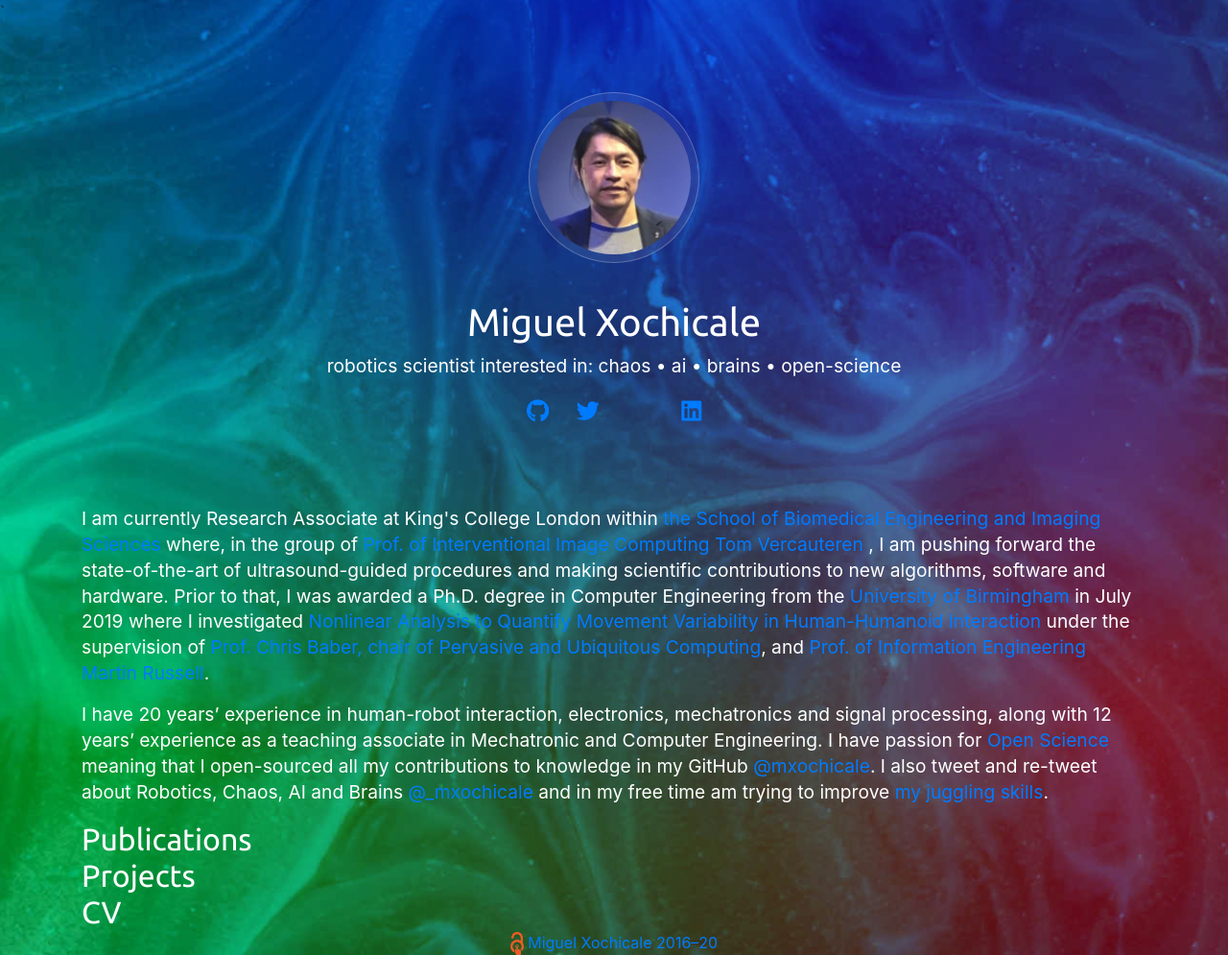
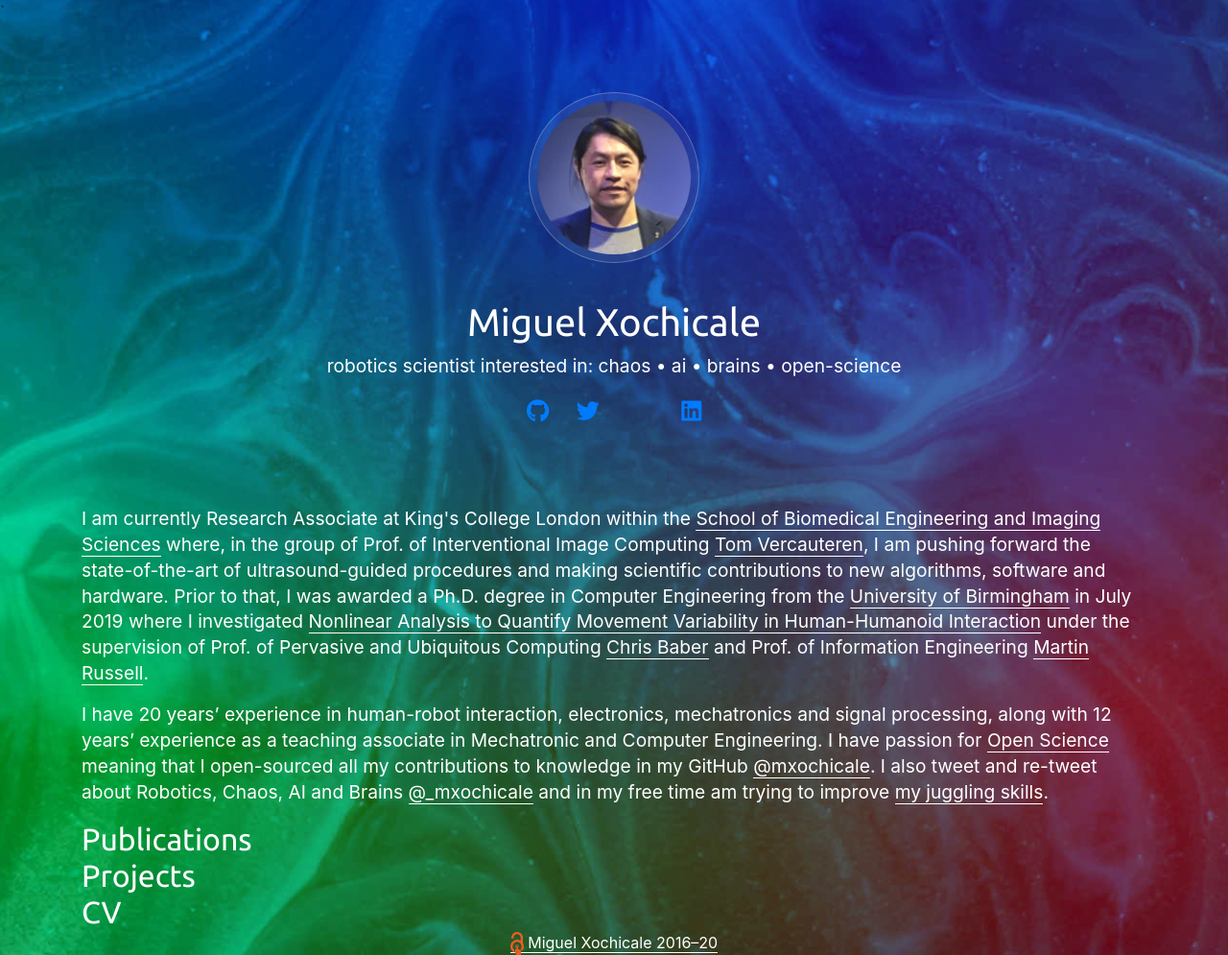
Before and after one commit to mxochicale/mxochicale.github.io, a Jekyll site: the page built from index.html, in a window 1280 px wide. Shown: the whole page at 96% size. Built offline with Jekyll 4.4.1, drawn with Linux system fonts in a browser that asks for light colours; nearby versions of some CDN libraries; comment, search, counter and statistics services are not loaded; a style sheet for code colours, icons or effects is not loaded.

Commit message:
amends to make hyperlinks more visible with the current background

```diff
--- a/_includes/footer.html
+++ b/_includes/footer.html
@@ -1,6 +1,6 @@
 <footer>
 
-    <a href="/license">
+    <a class="white" href="/license">
         <img style="width: 1.25%;" src="/assets/images/various/icon_OAB.png" alt="Open Access Website" />
         <span>
         Miguel Xochicale 2016–{{ site.time | date: '%y' }}
--- a/_includes/me.html
+++ b/_includes/me.html
@@ -1,29 +1,28 @@
 <p>
 I am currently Research Associate at King's College London within
-<a href="https://www.kcl.ac.uk/bmeis">the School of Biomedical Engineering and Imaging Sciences</a>
-where, in the group of <a href="https://sites.google.com/site/tomvercauteren/">
-Prof. of Interventional Image Computing Tom Vercauteren </a>,
+the <a class="white" href="https://www.kcl.ac.uk/bmeis">School of Biomedical Engineering and Imaging Sciences</a>
+where, in the group of Prof. of Interventional Image Computing
+<a class="white" href="https://sites.google.com/site/tomvercauteren/">Tom Vercauteren</a>,
 I am pushing forward the state-of-the-art of ultrasound-guided
 procedures and making scientific contributions to new algorithms,
 software and hardware.
 Prior to that, I was awarded a Ph.D. degree in Computer Engineering
-from the <a href="http://www.birmingham.ac.uk/index.aspx">University of Birmingham</a> in July 2019
-where I investigated <a href="https://mxochicale-phd.github.io/site/">
+from the <a class="white"  href="http://www.birmingham.ac.uk/index.aspx">University of Birmingham</a> in July 2019
+where I investigated <a class="white"  href="https://mxochicale-phd.github.io/site/">
 Nonlinear Analysis to Quantify Movement Variability in Human-Humanoid Interaction</a>
-under the supervision of
-<a href="http://www.birmingham.ac.uk/staff/profiles/eese/baber-chris.aspx">
-Prof. Chris Baber, chair of Pervasive and Ubiquitous Computing</a>, and
-<a href="http://www.birmingham.ac.uk/staff/profiles/eese/russell-martin.aspx">
-Prof. of Information Engineering Martin Russell</a>.
+under the supervision of Prof. of Pervasive and Ubiquitous Computing
+<a class="white"  href="http://www.birmingham.ac.uk/staff/profiles/eese/baber-chris.aspx">Chris Baber</a>
+and Prof. of Information Engineering
+<a class="white"  href="http://www.birmingham.ac.uk/staff/profiles/eese/russell-martin.aspx">Martin Russell</a>.
 </p>
 
 <p>
 I have 20 years’ experience in human-robot interaction, electronics, mechatronics and signal processing,
 along with 12 years’ experience as a teaching associate in Mechatronic and Computer Engineering.
-I have passion for <a href="https://en.wikipedia.org/wiki/Open_science">Open Science</a>
+I have passion for <a class="white"  href="https://en.wikipedia.org/wiki/Open_science">Open Science</a>
 meaning that I open-sourced  all my contributions to knowledge in my GitHub
-<a href="https://github.com/mxochicale">@mxochicale</a>.
+<a class="white"  href="https://github.com/mxochicale">@mxochicale</a>.
 I also tweet and re-tweet about Robotics, Chaos, AI and Brains
-<a href="https://twitter.com/_mxochicale">@_mxochicale</a>
-and in my free time am trying to improve <a href=/assets/images/avatar/mapx_april2016.jpg>my juggling skills</a>.
+<a class="white" href="https://twitter.com/_mxochicale">@_mxochicale</a>
+and in my free time am trying to improve <a class="white" href=/assets/images/avatar/mapx_april2016.jpg>my juggling skills</a>.
 </p>
--- a/_includes/print_research.html
+++ b/_includes/print_research.html
@@ -17,8 +17,8 @@
       {{ pub.authors }}
       ({% if pub.status == 'inpress' %}{{ pub.status }}{% else %}{{pub.date | date: "%Y"}}{% endif %}).
       <span class="title">{% if pub.doi %}
-      <a href="//dx.doi.org/{{ pub.doi }}">{{ pub.title }}</a>{% elsif pub.arxiv %}
-      <a href="{{ pub.arxiv }}">{{ pub.title }}</a>{% elsif pub.pdf %}
+      <a class="white" href="//dx.doi.org/{{ pub.doi }}">{{ pub.title }}</a>{% elsif pub.arxiv %}
+      <a class="white" href="{{ pub.arxiv }}">{{ pub.title }}</a>{% elsif pub.pdf %}
       <a href="{{ pub.pdf }}">{{ pub.title }}</a>{% else %} {{ pub.title }}
       {% endif %}</span>.
       {% if pub.journal %}<i>{{ pub.journal }}</i>.
--- a/css/style.css
+++ b/css/style.css
@@ -3,6 +3,8 @@
  */
 
 /* Links */
+
+
 a,
 a:focus,
 a:hover {
@@ -10,13 +12,24 @@
 }
 
 a:hover {
-  color: #41b990;
-  text-decoration: underline;
+text-decoration: none;
+color: white;
 }
 
 .hidden {
   display: none;
 }
+
+/* Green */
+a.green,
+a.green:hover { color: green; }
+/* White */
+a.white,
+a.white:hover {
+    text-decoration: none;
+    color: white;
+    border-bottom: 0.001rem solid white;
+    }
 
 /*
  * Base structure
```
